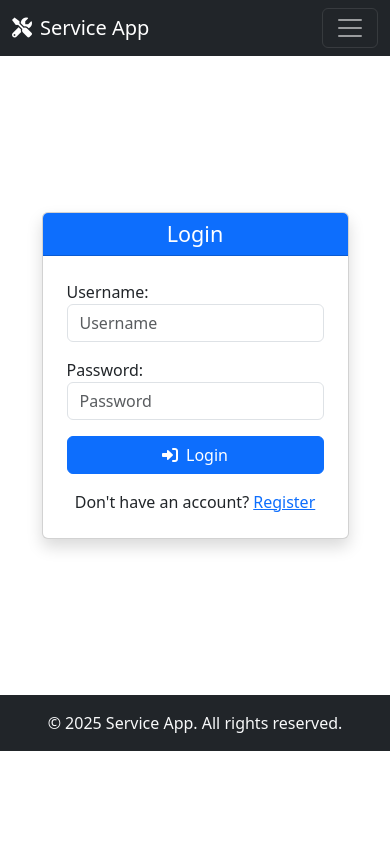
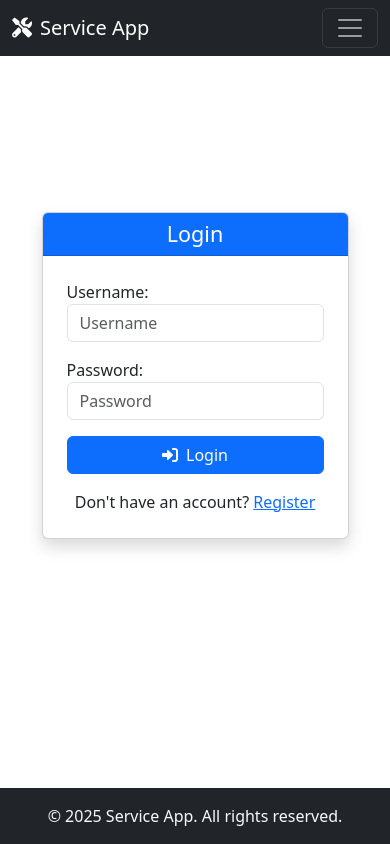
Before and after one commit to Mohpee/service_app, a Django app: page /users/login/ in a window 390 px wide. Run offline with Django 4.2, Linux system fonts and the light colour scheme.

Commit message:
Enhance base layout with flexbox for improved footer positioning and overall responsiveness

```diff
--- a/templates/base.html
+++ b/templates/base.html
@@ -8,6 +8,20 @@
     <!-- Bootstrap CSS -->
     <link href="https://cdn.jsdelivr.net/npm/bootstrap@5.3.0/dist/css/bootstrap.min.css" rel="stylesheet">
     <link rel="stylesheet" href="https://cdnjs.cloudflare.com/ajax/libs/font-awesome/6.0.0/css/all.min.css">
+
+    <style>
+        html, body {
+            height: 100%;
+        }
+        body {
+            display: flex;
+            flex-direction: column;
+        }
+        main {
+            flex: 1;
+        }
+    </style>
+
     {% block extra_css %}{% endblock %}
 </head>
 <body>
@@ -68,7 +82,7 @@
     </main>
 
     <!-- Footer -->
-    <footer class="bg-dark text-light py-3 mt-auto">
+    <footer class="bg-dark text-light py-3">
         <div class="container text-center">
             <p class="mb-0">&copy; {% now "Y" %} Service App. All rights reserved.</p>
         </div>
```
